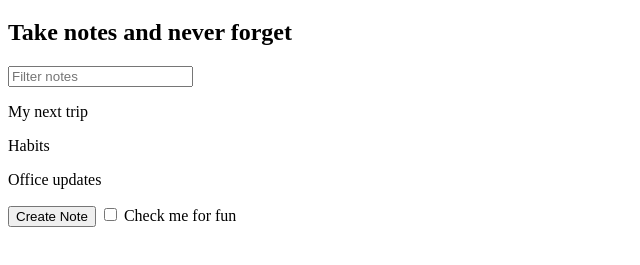
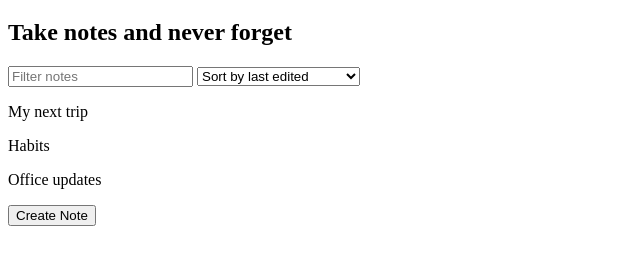
Before and after one commit to GK-Hynes/js-bootcamp, a plain HTML site: page notes-app/index.html in a window 1280 px wide. Shown: the part 61-326 px from the top of the page, without its empty margins (0-640 px from the left). Drawn offline with Linux system fonts and the light colour scheme.

Commit message:
Add dropdown to notes app

```diff
--- a/notes-app/index.html
+++ b/notes-app/index.html
@@ -12,11 +12,14 @@
   <h1>Notes App</h1>
   <h2>Take notes and never forget</h2>
   <input id="search-text" type="text" placeholder="Filter notes" autocomplete="off">
+  <select name="" id="filter-by">
+    <option value="byEdited">Sort by last edited</option>
+    <option value="byCreated">Sort by recently created</option>
+    <option value="alphabetical">Sort alphabetically</option>
+  </select>
   <div id="notes"></div>
   <button id="create-note">Create Note</button>
-  <label for="">
-    <input type="checkbox" id="for-fun"> Check me for fun
-  </label>
+
   <script src="notes-app.js"></script>
 </body>
 
--- a/notes-app/notes-app.js
+++ b/notes-app/notes-app.js
@@ -42,6 +42,6 @@ document.querySelector("#search-text").addEventListener("input", function(e) {
   renderNotes(notes, filters);
 });
 
-document.querySelector("#for-fun").addEventListener("change", function(e) {
-  console.log(e.target.checked);
+document.querySelector("#filter-by").addEventListener("change", function(e) {
+  console.log(e.target.value);
 });
```
